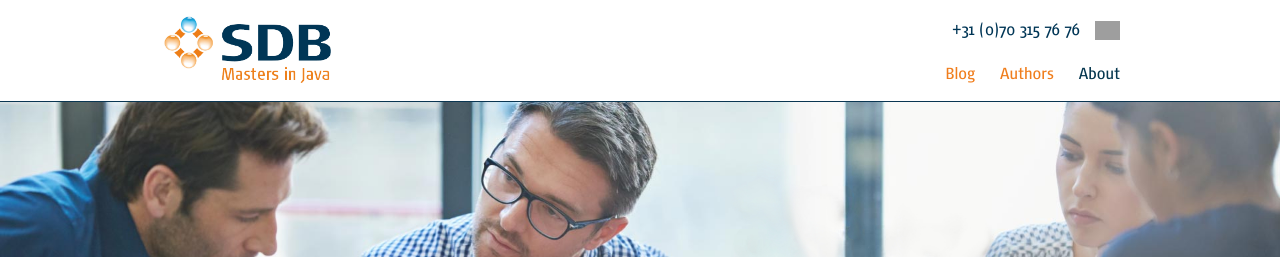
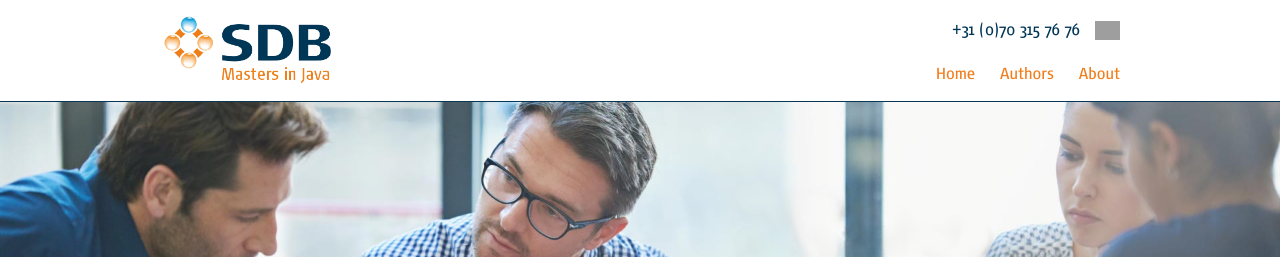
Before and after one commit to SDB-Masters-in-Java/blog, a Jekyll site: the page built from index.md, in a window 1280 px wide. Shown: the top 257 px of the page. Built offline with Jekyll 4.4.1, drawn with Linux system fonts in a browser that asks for light colours; grey boxes are pictures that could not be loaded.

Commit message:
Extract menu structure to navigation.yml

```diff
--- /dev/null
+++ b/_data/navigation.yml
@@ -0,0 +1,6 @@
+- title: Home
+  url: /
+- title: Authors
+  url: /authors
+- title: About
+  url: /about
--- a/_includes/header.html
+++ b/_includes/header.html
@@ -25,14 +25,11 @@
                     src="https://sdbjava.nl/wp-content/themes/sdb/public/img/icons/telefoon_los.png"></a>
 
             <ul>
-
-                <li id="menu-item-250" class="menu-item menu-item-type-post_type menu-item-object-page menu-item-250"><a
-                        href="/">Blog</a></li>
-                <li id="menu-item-249" class="menu-item menu-item-type-post_type menu-item-object-page menu-item-249"><a
-                        href="/authors">Authors</a></li>
-                <li id="menu-item-256"
-                    class="menu-item menu-item-type-post_type menu-item-object-page current-menu-item page_item page-item-246 current_page_item menu-item-256">
-                    <a href="/about">About</a></li>
+                {% for link in site.data.navigation %}
+                <li class="menu-item menu-item-type-post_type menu-item-object-page">
+                    <a href="{{ link.url }}">{{ link.title }}</a>
+                </li>
+                {% endfor %}
             </ul>
         </nav>
     </div>
```
